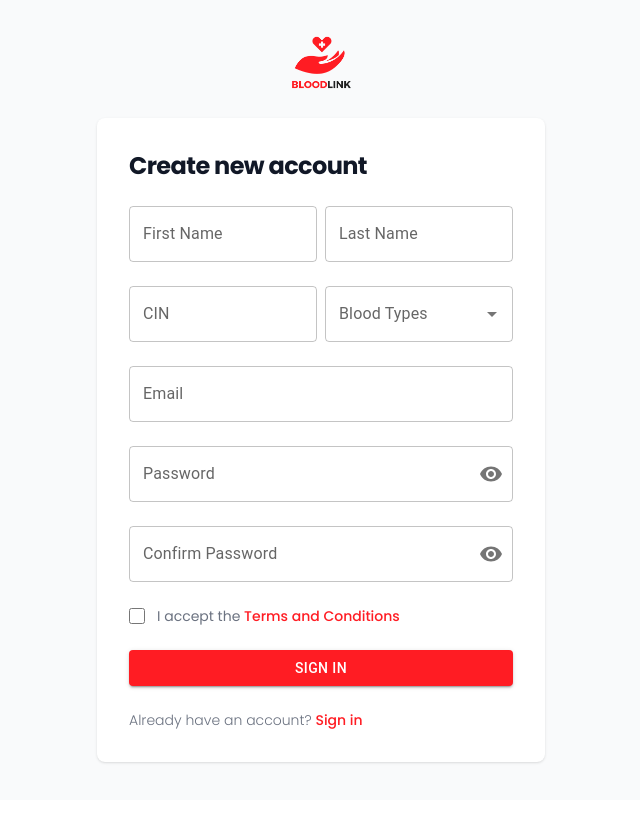
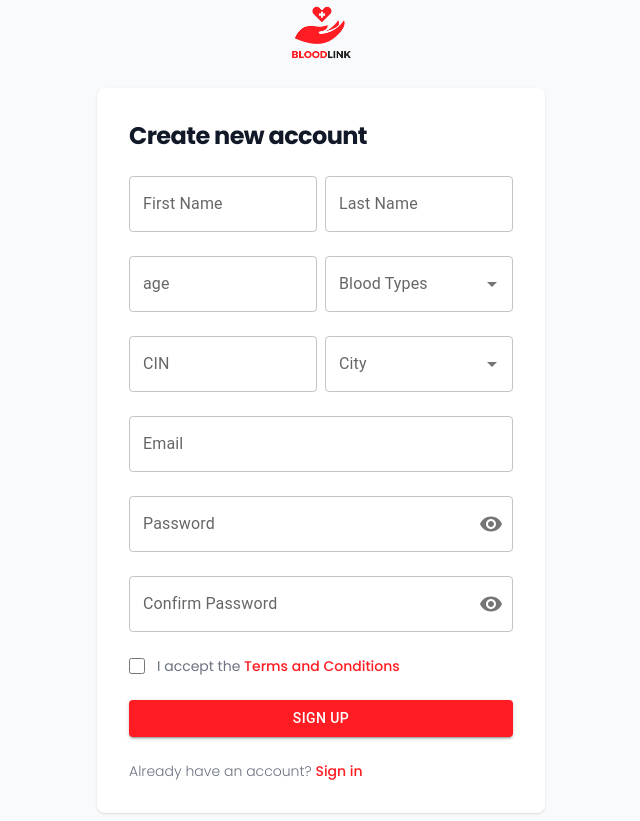
Before and after one commit to MEZ901/bloodline_frontend, a React (Vite) app: page /register in a window 1280 px wide. Shown: the whole page, without its empty margins (319-959 px from the left). Before the commit the page ends 800 px from the top, so only its background shows below. Built offline with nearby package versions, Linux system fonts and the light colour scheme.

Commit message:
add age and city field in register form

```diff
--- a/src/components/common/Navbar.jsx
+++ b/src/components/common/Navbar.jsx
@@ -1,15 +1,17 @@
+import { useNavigate } from 'react-router-dom';
 import { Button } from '@mui/material';
 import { Logo } from '../../assets';
 
 const Navbar = () => {
+  const navigate = useNavigate();
   return (
     <div className='flex justify-between mt-5'>
       <div>
         <img src={Logo} alt="Logo" width="60" />
       </div>
       <div>
-        <Button variant="text" className='mx-3' style={{ color: '#FF1C23' }}>LOGIN</Button>
-        <Button variant="contained" style={{ backgroundColor: '#FF1C23' }}>SIGNUP</Button>
+        <Button variant="text" onClick={() => navigate('/login')} className='mx-3' style={{ color: '#FF1C23' }}>LOGIN</Button>
+        <Button variant="contained" onClick={() => navigate('/register')} style={{ backgroundColor: '#FF1C23' }}>SIGNUP</Button>
       </div>
     </div>
   )
--- a/src/features/auth/Register.jsx
+++ b/src/features/auth/Register.jsx
@@ -38,10 +38,11 @@ const Register = () => {
                         </div>
                         <div className="flex flex-col sm:flex-row gap-2">
                             <TextField
-                                id="cin"
-                                name="cin"
-                                label="CIN"
+                                id="age"
+                                name="age"
+                                label="age"
                                 variant="outlined"
+                                type="number"
                                 fullWidth
                             />
                             <Autocomplete
@@ -51,6 +52,23 @@ const Register = () => {
                                 options={bloodTypes}
                                 fullWidth
                                 renderInput={(params) => <TextField {...params} label="Blood Types" />}
+                            />
+                        </div>
+                        <div className="flex flex-col sm:flex-row gap-2">
+                            <TextField
+                                id="cin"
+                                name="cin"
+                                label="CIN"
+                                variant="outlined"
+                                fullWidth
+                            />
+                            <Autocomplete
+                                disablePortal
+                                id="city"
+                                name="city"
+                                options={bloodTypes}
+                                fullWidth
+                                renderInput={(params) => <TextField {...params} label="City" />}
                             />
                         </div>
                         <div>
@@ -116,7 +134,7 @@ const Register = () => {
                                 </div>
                             </div>
                         </div>
-                        <Button type="submit" variant="contained" style={{ backgroundColor: '#FF1C23' }} fullWidth>Sign in</Button>
+                        <Button type="submit" variant="contained" style={{ backgroundColor: '#FF1C23' }} fullWidth>Sign up</Button>
                         <p className="text-sm font-light text-gray-500">
                             Already have an account? <Link to="/login" className="font-medium text-primary hover:underline">Sign in</Link>
                         </p>
```
